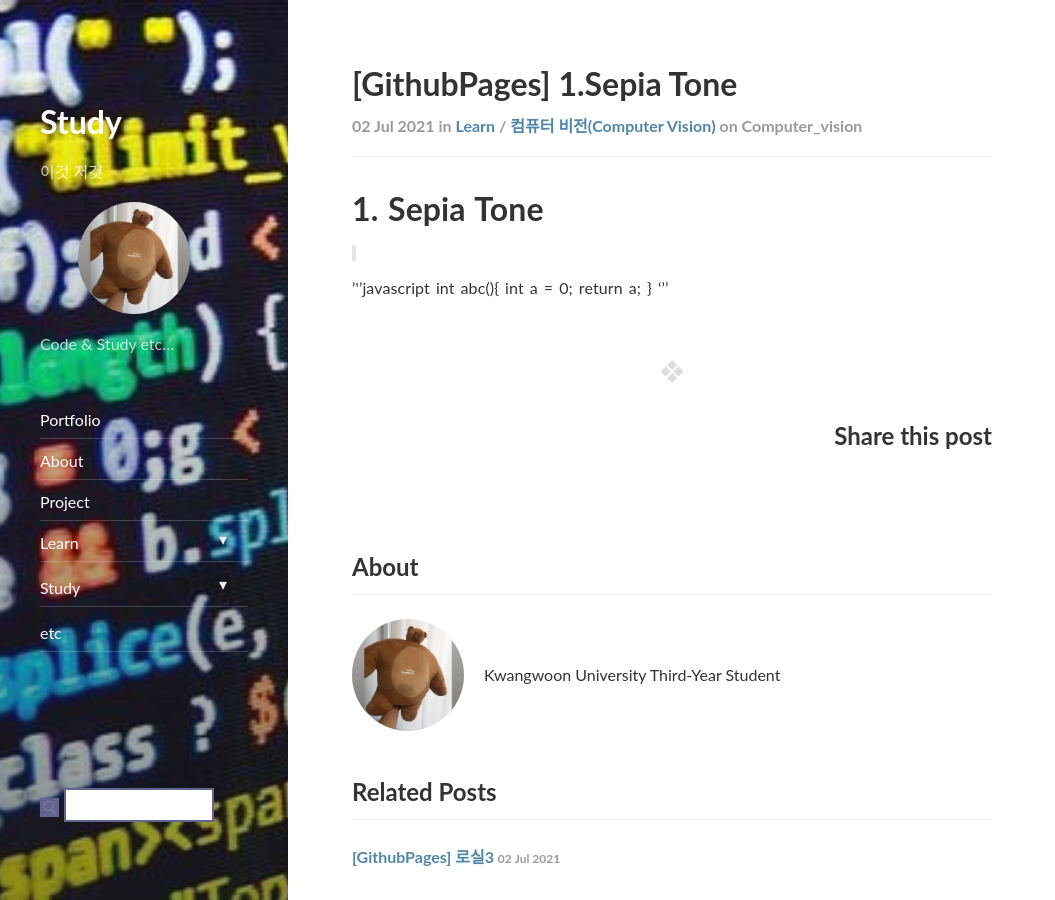
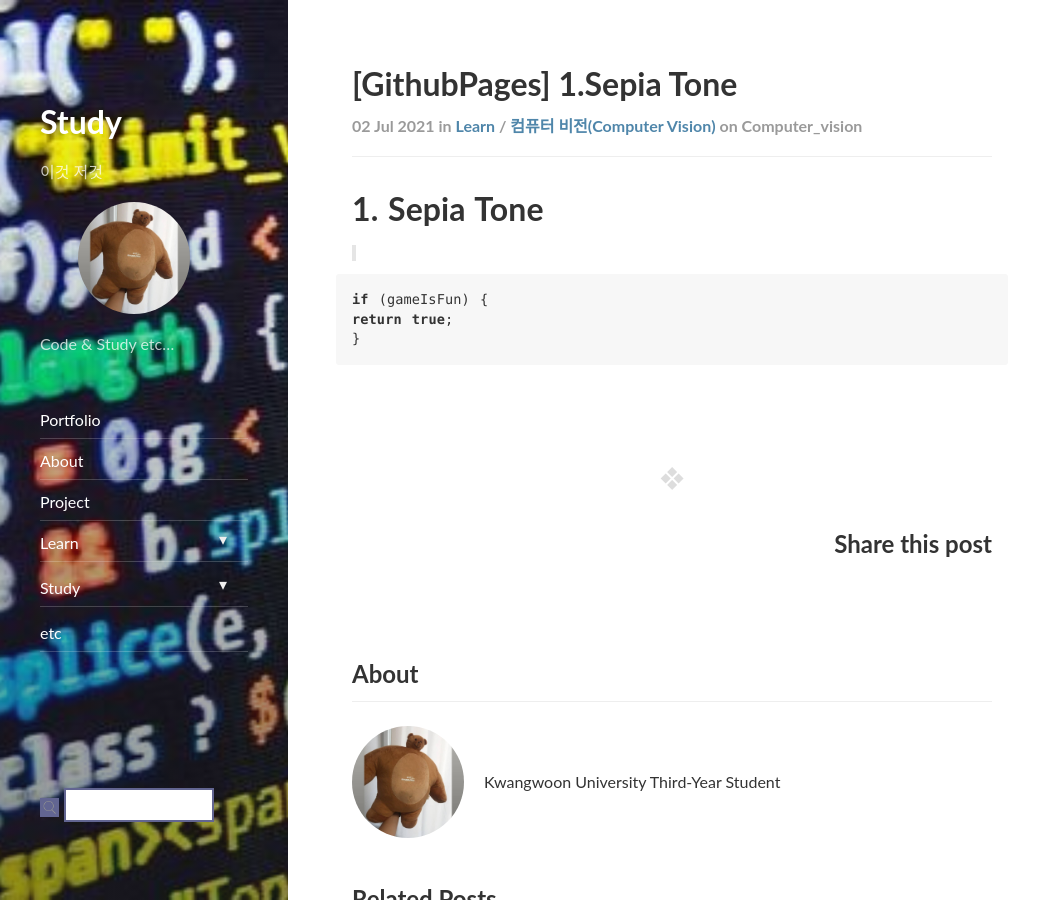
Before and after one commit to ekgus2222/ekgus2222.github.io, a Jekyll site: the page built from _posts/learn/computer_vision/2021-07-02-making-blog.md, in a window 1280 px wide and 900 px high. Shown: the whole window, without its empty margins (0-1055 px from the left). Built offline with Jekyll 4.4.1, drawn with Linux system fonts in a browser that asks for light colours; nearby versions of some CDN libraries; comment, search, counter and statistics services are not loaded.

Commit message:
Update 2021-07-02-making-blog.md

````diff
--- a/_posts/learn/computer_vision/2021-07-02-making-blog.md
+++ b/_posts/learn/computer_vision/2021-07-02-making-blog.md
@@ -15,10 +15,8 @@ use_math: true
 
 
 
-
-'''javascript
-int abc(){
-    int a = 0;
-    return a;
+```javascript
+if (gameIsFun) {
+return true;
 }
-'''
+```
````
